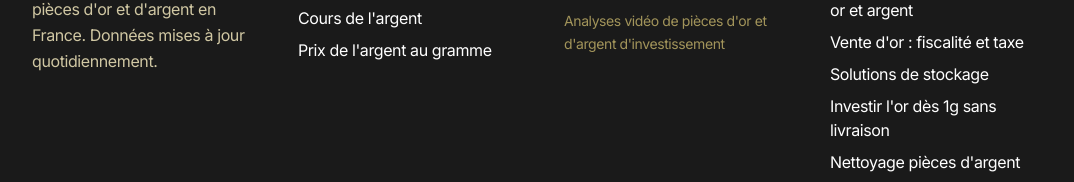
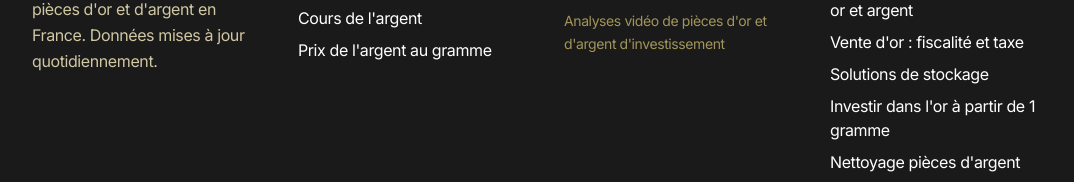
Before and after one commit to laurentknauss/bullionradar, a Next.js app: page /guide in a window 1280 px wide. Shown: the part 1424-1606 px from the top of the page, without its empty margins (96-1170 px from the left). Built offline with nearby package versions, Linux system fonts and the light colour scheme.

Commit message:
refactor: improve BullionVault footer CTA text

```diff
--- a/src/components/footer.tsx
+++ b/src/components/footer.tsx
@@ -105,7 +105,7 @@ export function Footer() {
                 href="/bullionvault"
                 className="text-white hover:text-amber-400"
               >
-                Investir l&#39;or dès 1g sans livraison
+                Investir dans l&#39;or à partir de 1 gramme
               </Link>
             </li>
             <li>
```
